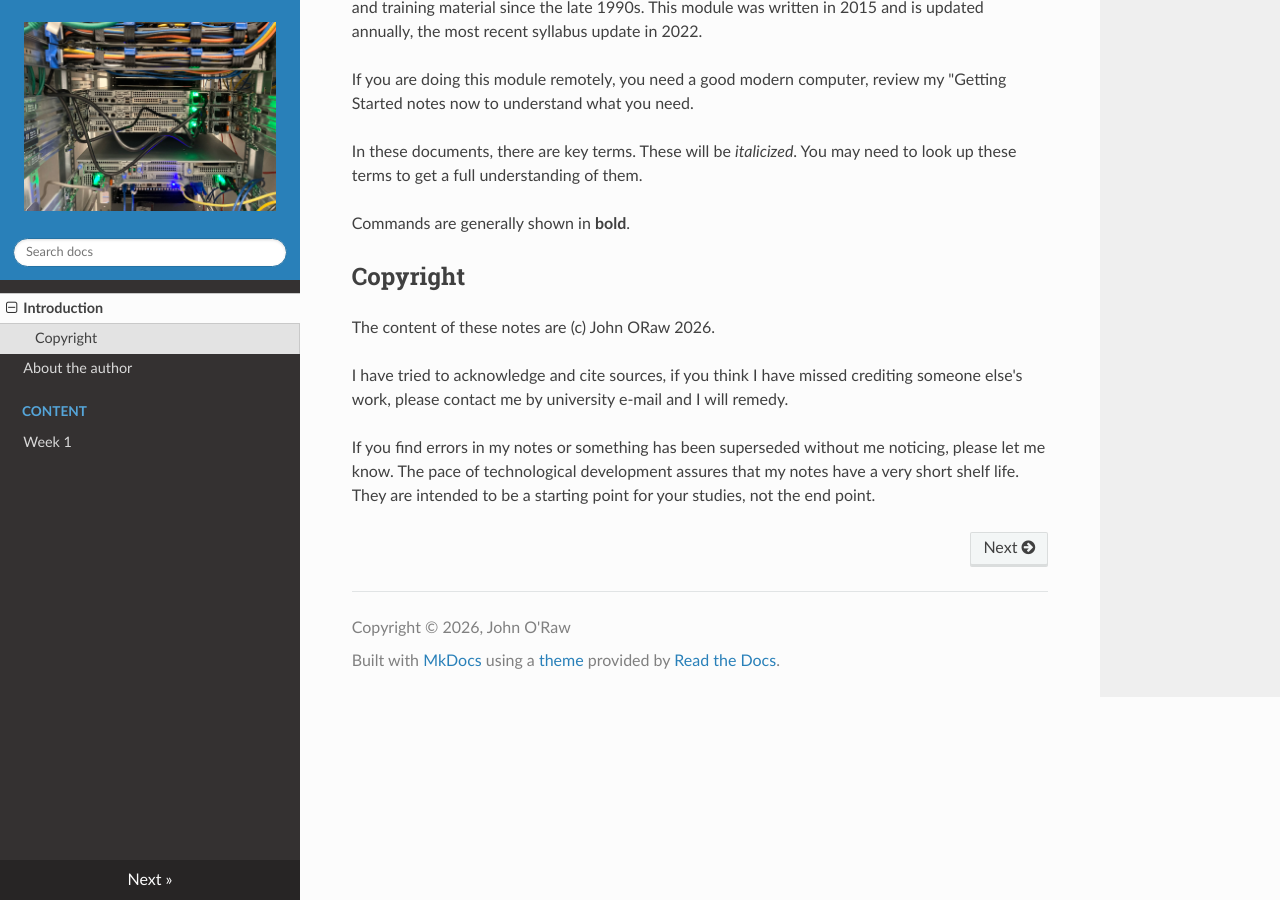
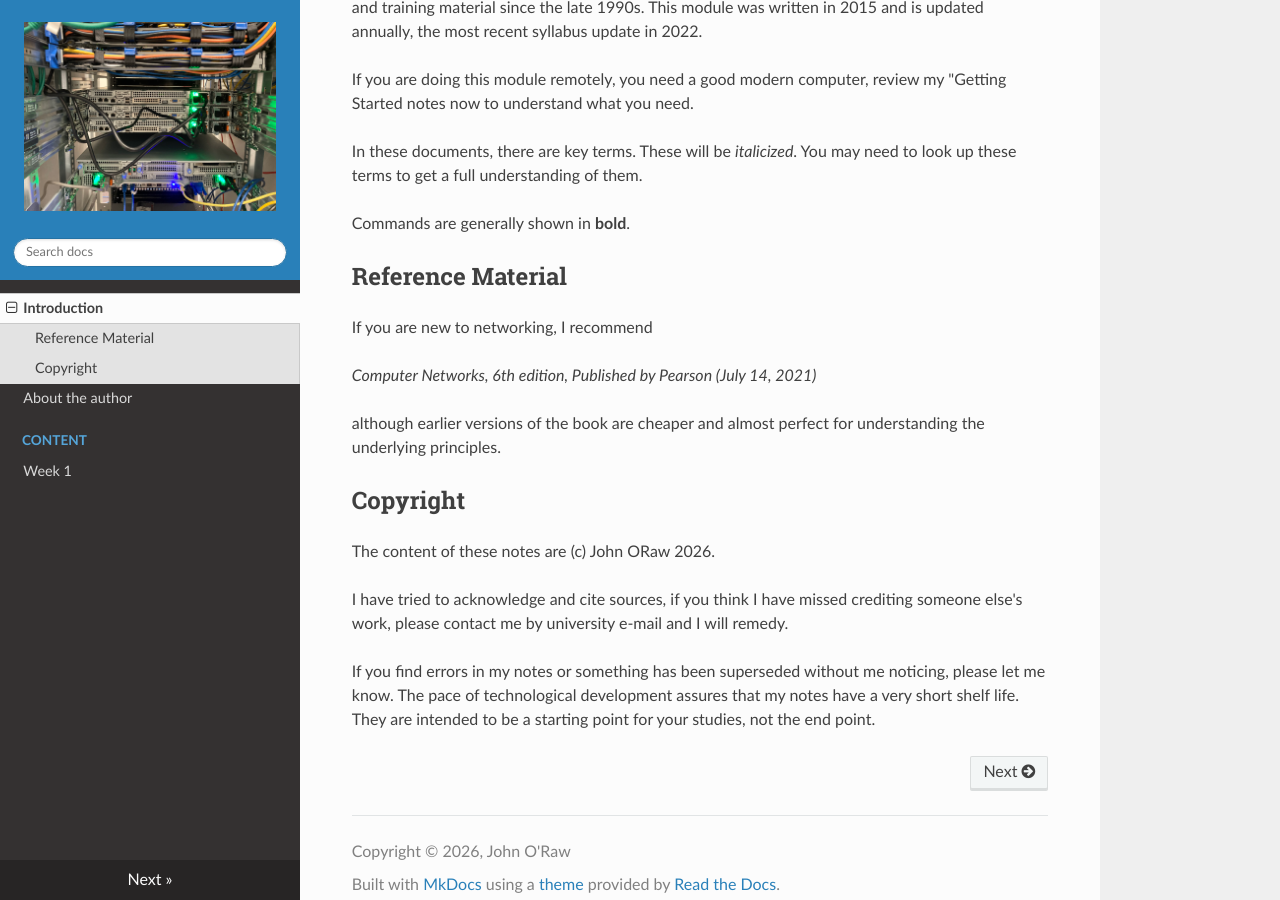
Before and after one commit to JOR-Donegal/Networking26, an MkDocs documentation site: the page built from docs/index.md, in a window 1280 px wide and 900 px high, scrolled down 709 px. Built offline with MkDocs 1.6.1, drawn with Linux system fonts in a browser that asks for light colours; nearby versions of some CDN libraries.

```diff
--- a/docs/index.md
+++ b/docs/index.md
@@ -24,6 +24,15 @@ In these documents, there are key terms. These will be _italicized_. You may nee
 
 Commands are generally shown in __bold__.
 
+## Reference Material
+
+If you are new to networking, I recommend
+
+_Computer Networks, 6th edition, Published by Pearson (July 14, 2021)_
+
+although earlier versions of the book are cheaper and almost perfect for understanding the underlying principles.
+
+
 ## Copyright
 
 The content of these notes are (c) John ORaw 2026.
```
Also changed, not shown: docs/Content/a.md (+0 -8 lines).
